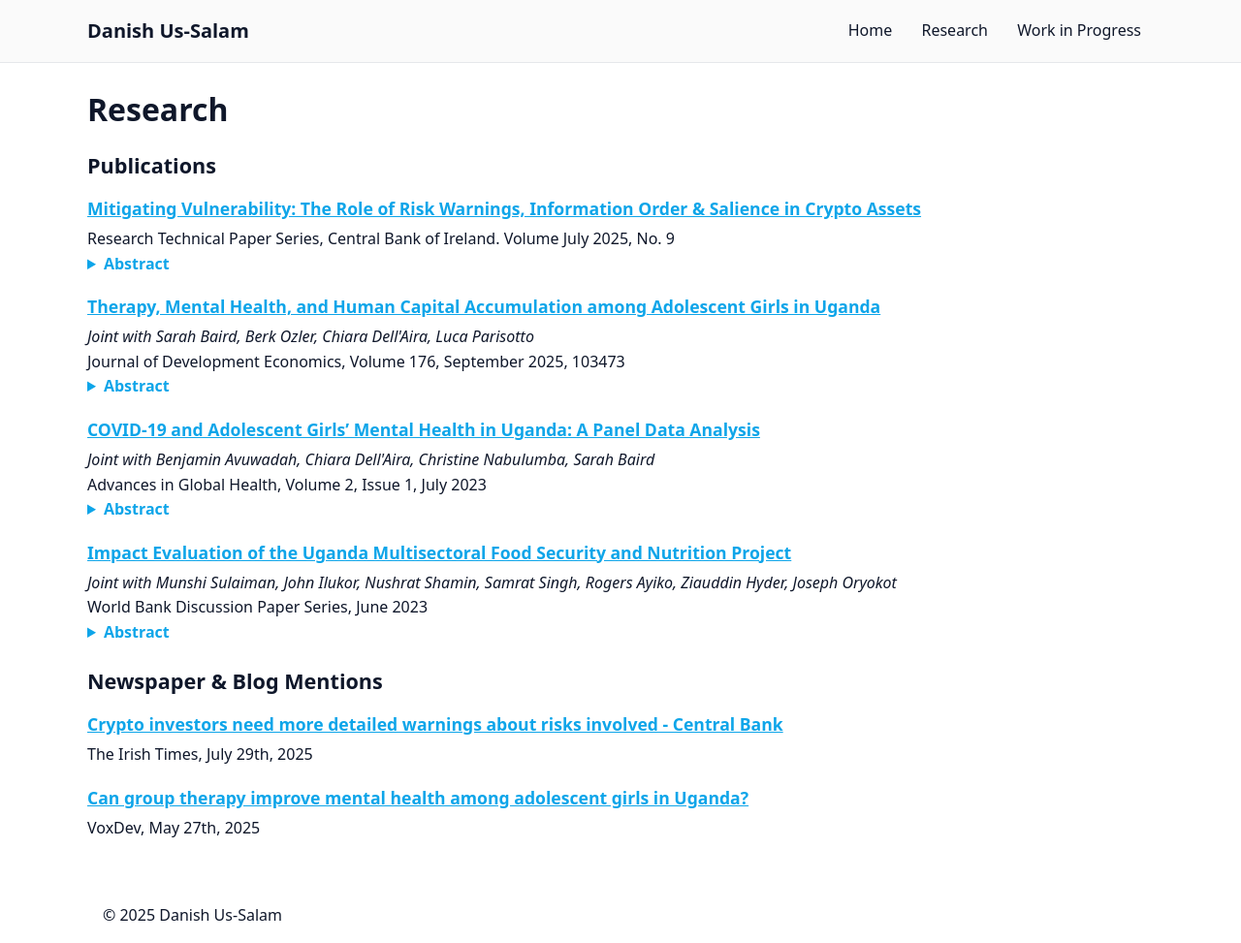
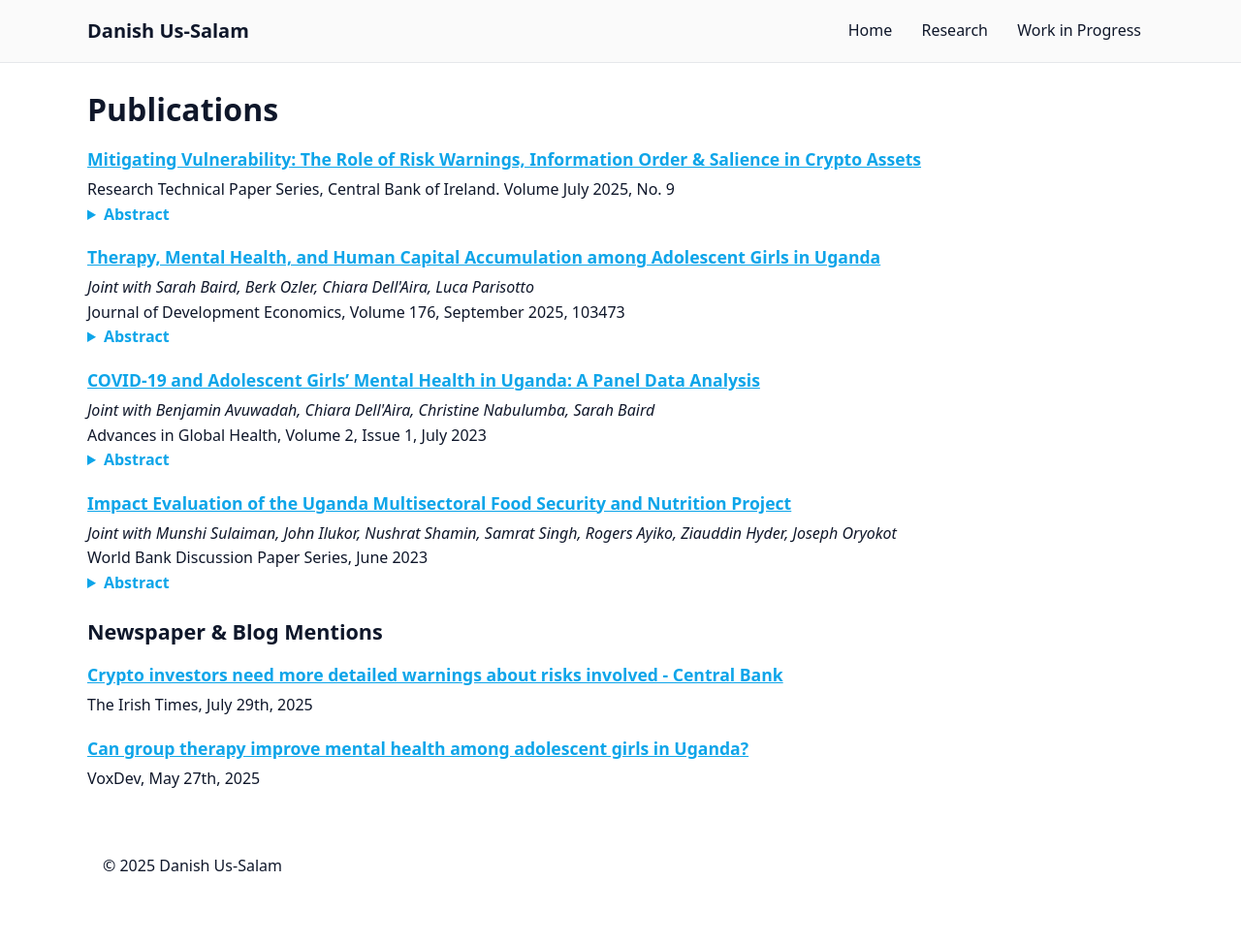
Before and after one commit to danishussalam/danishussalam.github.io, a Jekyll site: the page built from research.md, in a window 1280 px wide. Shown: the whole page at 97% size. Built offline with Jekyll 4.4.1, drawn with Linux system fonts in a browser that asks for light colours; after the commit the page ends 922 px from its top, so only the background shows below that.

Commit message:
Update research.md

```diff
--- a/research.md
+++ b/research.md
@@ -4,9 +4,7 @@ title: "Research"
 permalink: /research
 ---
 
-# Research
-
-## Publications
+# Publications
 
 <div class="pub-list">
 
```
